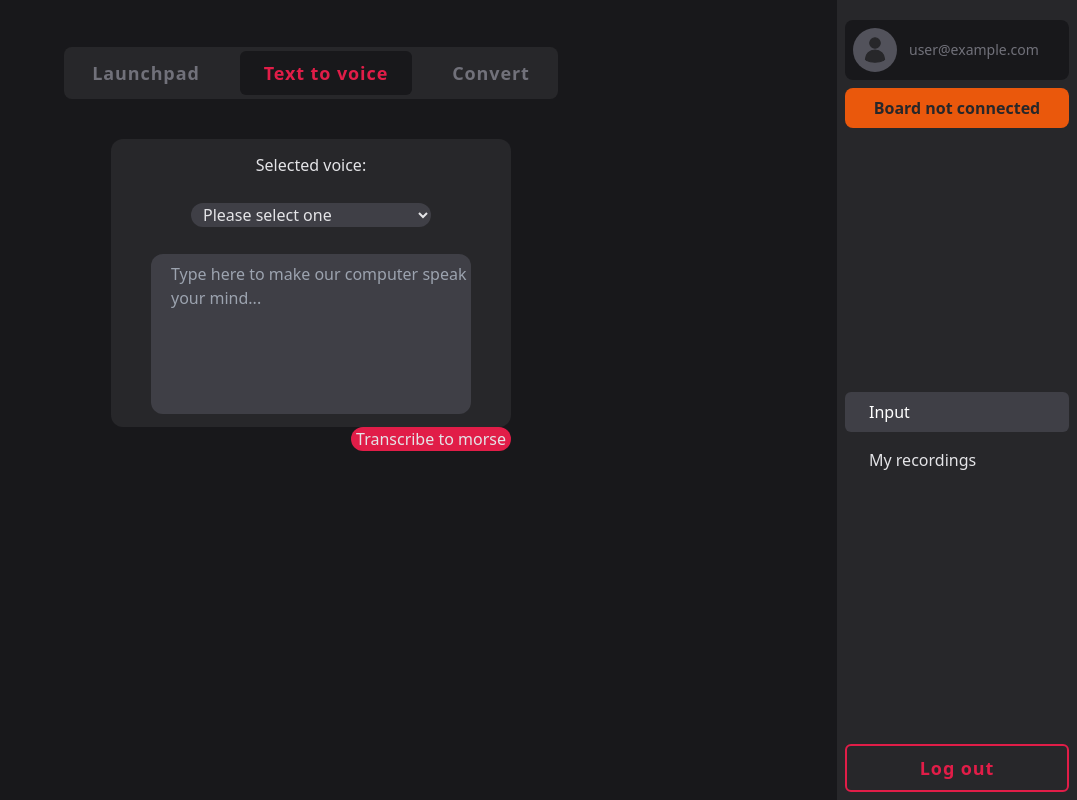
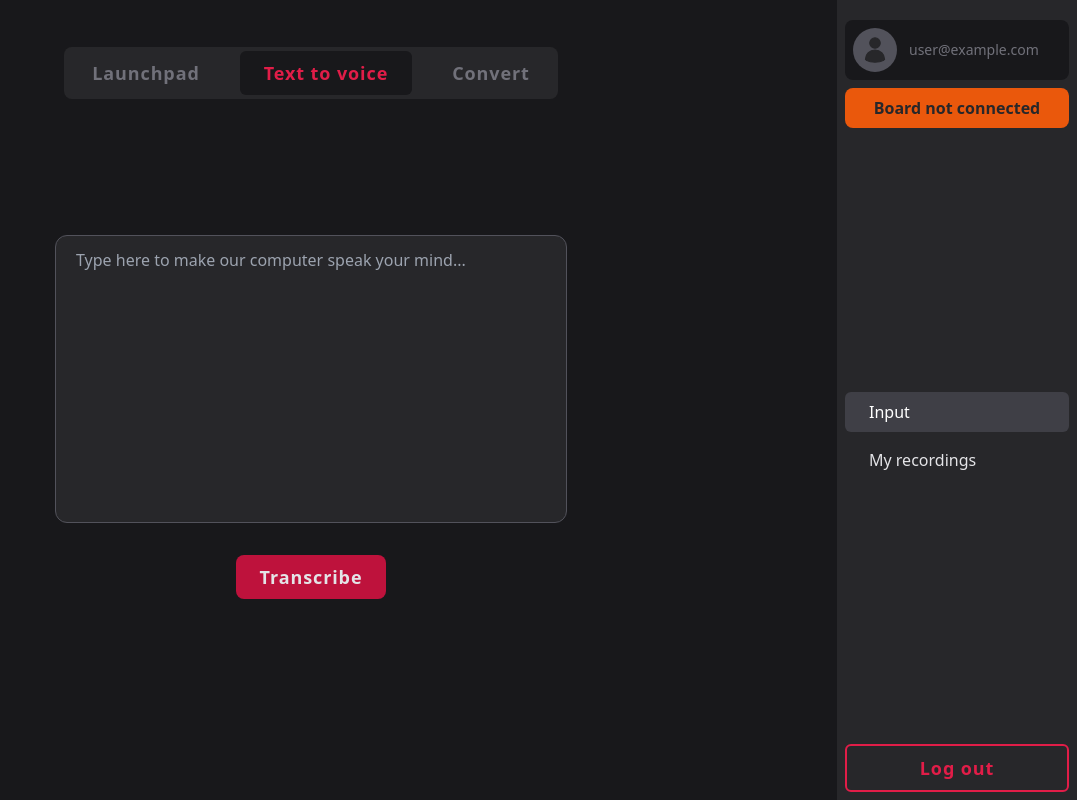
Before and after one commit to Jan-Slota-Foundation/frontend_dev, a Vue app: page /userinput/text in a window 1280 px wide. Shown: the whole page, without its empty margins (203-1280 px from the left). Built offline with nearby package versions, Linux system fonts and the light colour scheme; no server answers; sample sign-in values are in the browser's storage.

Commit message:
text@voice

```diff
--- a/src/components/textInput/TextField.vue
+++ b/src/components/textInput/TextField.vue
@@ -2,26 +2,18 @@
 import { serial } from '@/states/serialStates.js'
 </script>
 <template>
-  <div class="flex flex-col items-end">
-    <div
-      class="bg-zinc-800 w-[25rem] h-[18rem] rounded-xl flex justify-around flex-col items-center"
+  <div class="flex flex-col gap-[2rem] mt-24 items-center">
+    <textarea
+      class="outline-none resize-none rounded-xl bg-zinc-800 w-[32rem] h-[18rem] px-5 pt-3 border border-zinc-600"
+      v-model="message"
+      placeholder="Type here to make our computer speak your mind..."
+      maxlength="255"
+    ></textarea>
+    <button
+      @click="handleSendText"
+      class="bg-rose-700 text-lg rounded-lg px-6 py-2 hover:bg-rose-800 font-semibold tracking-wider"
     >
-      <div>Selected voice: {{ selected }}</div>
-
-      <select class="bg-zinc-700 rounded-xl w-[15rem] pl-2" v-model="selected">
-        <option disabled value="">Please select one</option>
-        <option>MALE</option>
-        <option>FEMALE</option>
-      </select>
-      <textarea
-        class="outline-none resize-none rounded-xl bg-zinc-700 w-[20rem] h-[10rem] pl-5 pt-2"
-        v-model="message"
-        placeholder="Type here to make our computer speak your mind..."
-        maxlength="255"
-      ></textarea>
-    </div>
-    <button @click="handleSendText" class="bg-rose-600 rounded-xl w-[10rem]">
-      Transcribe to morse
+      Transcribe
     </button>
   </div>
 </template>
```
